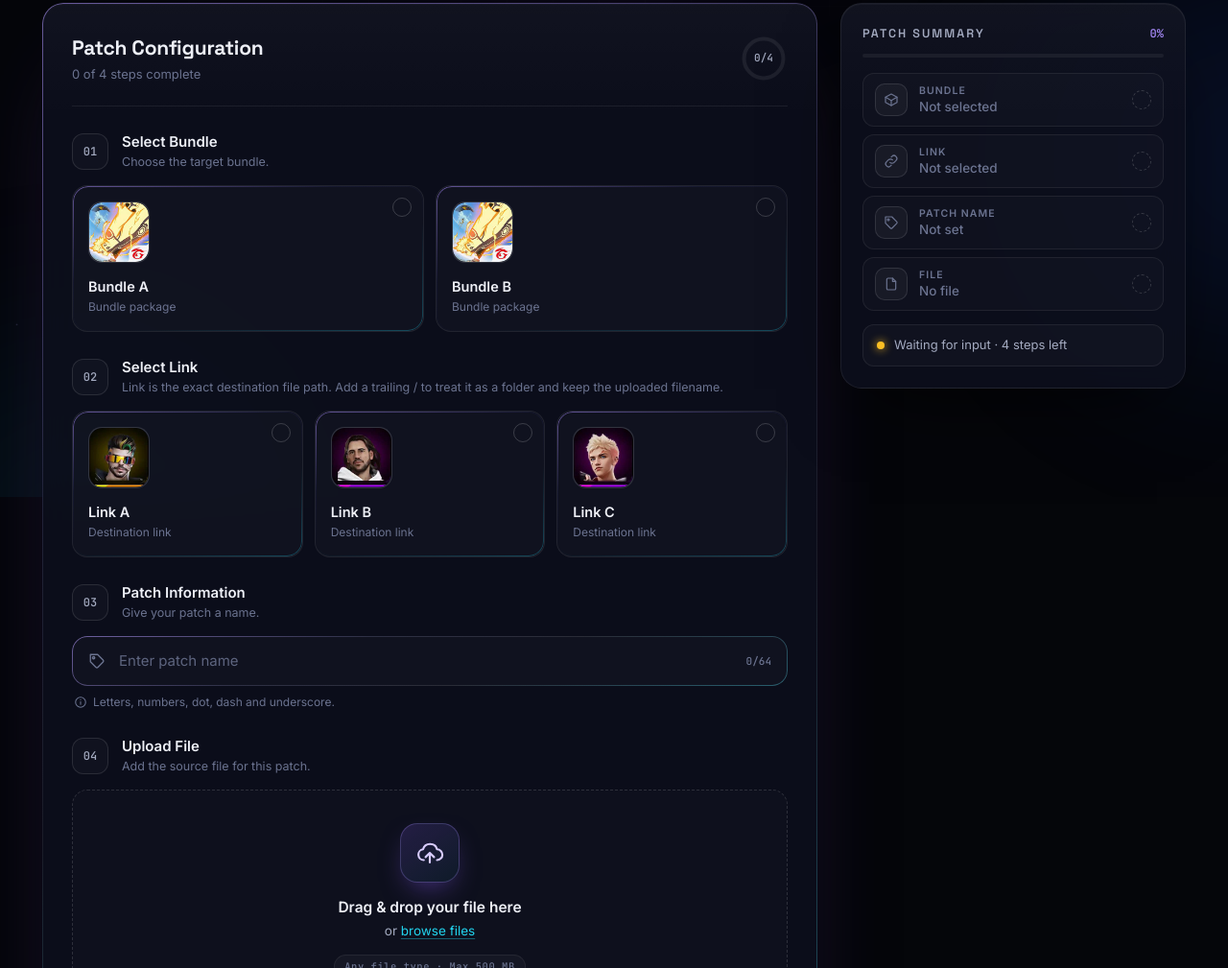
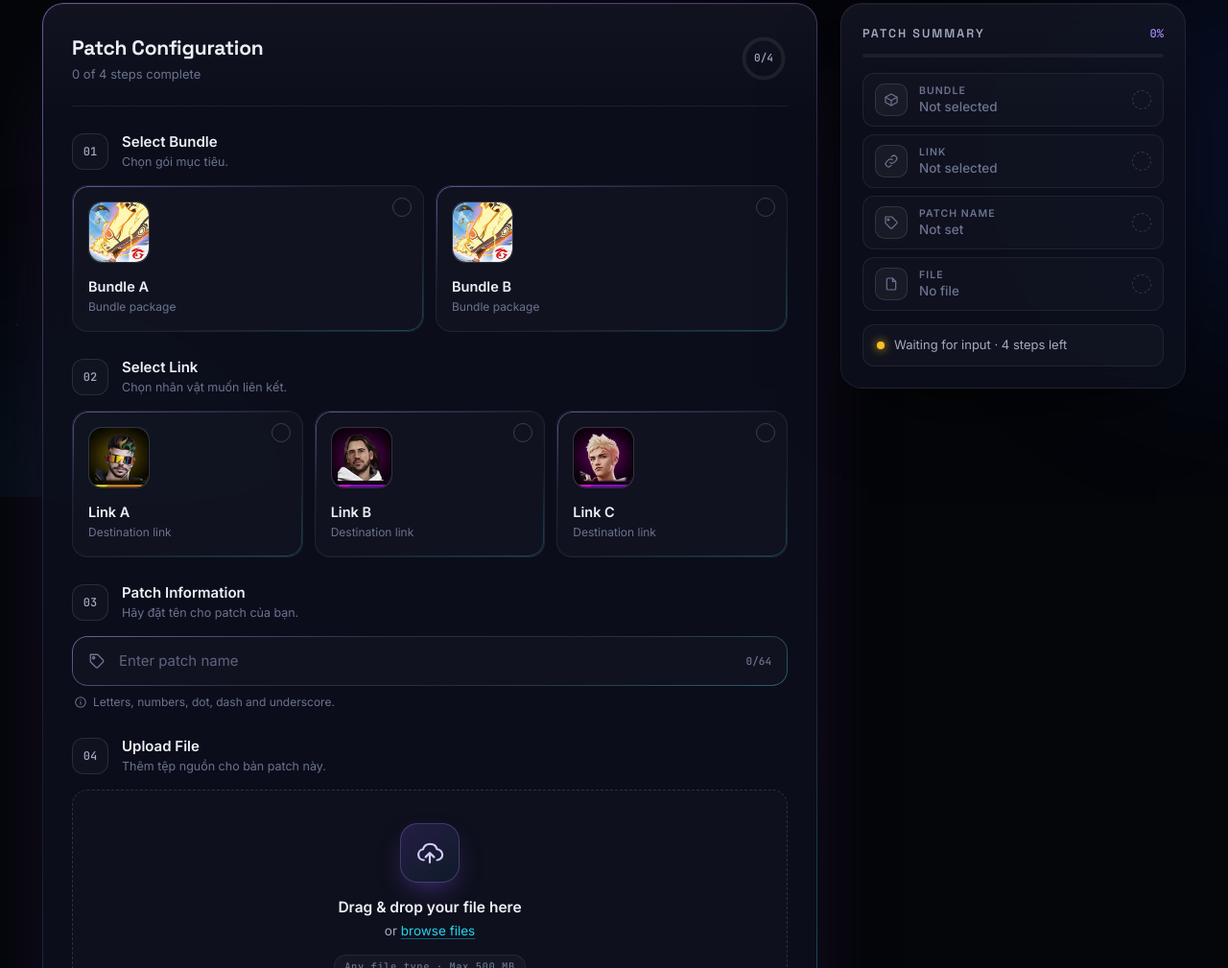
Before and after one commit to hzzdz/3105-patch-generator, a plain HTML site: page index.html in a window 1280 px wide. Shown: the part 282-1291 px from the top of the page at 96% size. Drawn offline with Linux system fonts and the light colour scheme.

Commit message:
Update index.html

```diff
--- a/index.html
+++ b/index.html
@@ -90,7 +90,7 @@
                 <section class="step" data-step="1">
                     <header class="step-head">
                         <span class="step-num">01</span>
-                        <div class="step-title"><h3>Select Bundle</h3><p>Choose the target bundle.</p></div>
+                        <div class="step-title"><h3>Select Bundle</h3><p>Chọn gói mục tiêu.</p></div>
                         <svg class="step-check"><use href="#i-check"/></svg>
                     </header>
                     <div class="choices" id="bundleOptions" role="radiogroup" aria-label="Bundle"></div>
@@ -99,7 +99,7 @@
                 <section class="step" data-step="2">
                     <header class="step-head">
                         <span class="step-num">02</span>
-                        <div class="step-title"><h3>Select Link</h3><p>Link is the exact destination file path. Add a trailing / to treat it as a folder and keep the uploaded filename.</p></div>
+                        <div class="step-title"><h3>Select Link</h3><p>Chọn nhân vật muốn liên kết.</p></div>
                         <svg class="step-check"><use href="#i-check"/></svg>
                     </header>
                     <div class="choices" id="linkOptions" role="radiogroup" aria-label="Link"></div>
@@ -108,7 +108,7 @@
                 <section class="step" data-step="3">
                     <header class="step-head">
                         <span class="step-num">03</span>
-                        <div class="step-title"><h3>Patch Information</h3><p>Give your patch a name.</p></div>
+                        <div class="step-title"><h3>Patch Information</h3><p>Hãy đặt tên cho patch của bạn.</p></div>
                         <svg class="step-check"><use href="#i-check"/></svg>
                     </header>
                     <label class="field gb" for="patchName">
@@ -122,7 +122,7 @@
                 <section class="step" data-step="4">
                     <header class="step-head">
                         <span class="step-num">04</span>
-                        <div class="step-title"><h3>Upload File</h3><p>Add the source file for this patch.</p></div>
+                        <div class="step-title"><h3>Upload File</h3><p>Thêm tệp nguồn cho bản patch này.</p></div>
                         <svg class="step-check"><use href="#i-check"/></svg>
                     </header>
                     <label id="dropzone" class="dropzone" tabindex="0">
```
